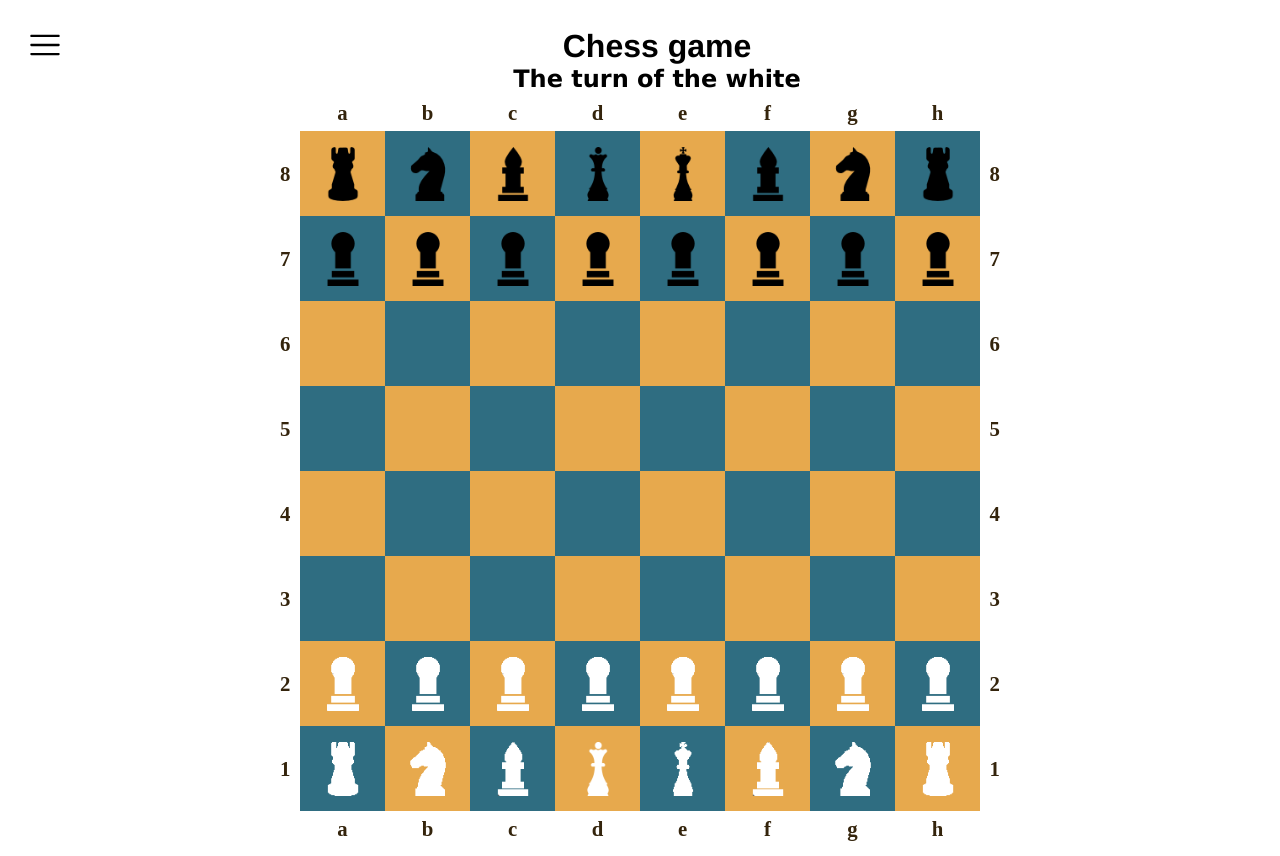
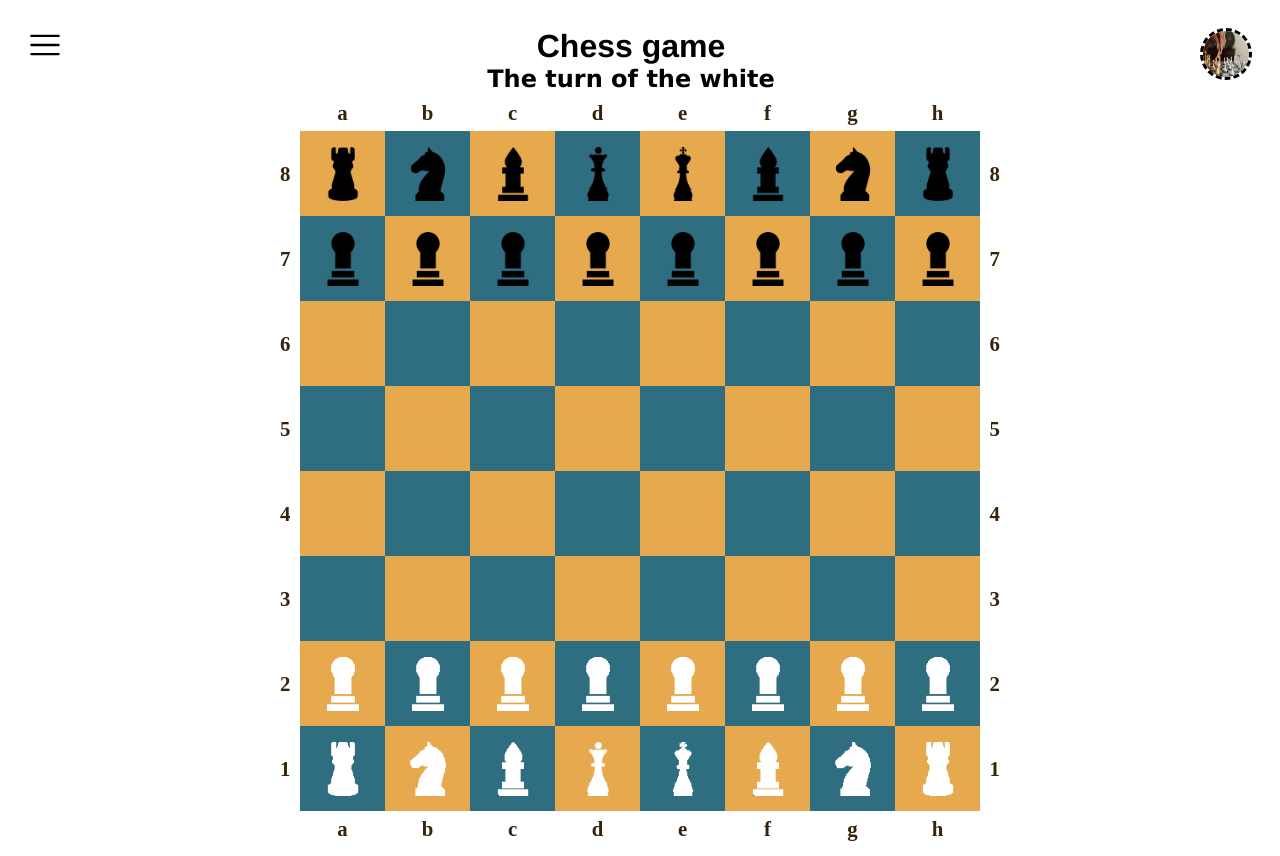
Before and after one commit to Segnities/chess-game, a React (Vite) app: page / in a window 1280 px wide. Built offline with nearby package versions, Linux system fonts and the light colour scheme.

Commit message:
Right menu lost figures

```diff
--- a/src/App.css
+++ b/src/App.css
@@ -70,6 +70,18 @@ img.lost-figure-logo {
 }
 
 .left-menu__hamburger {
+    cursor: pointer;
+}
+
+.right-menu__image img {
+    width: 52px;
+    height: 52px;
+    border-radius: 50%;
+    border: 3px dashed #000;
+}
+
+.right-menu__image img:hover {
+    animation: borderRoll 150ms infinite ease-in;
     cursor: pointer;
 }
 
@@ -268,3 +280,11 @@ img.lost-figure-logo {
         height: 46px;
     }
 }
+
+@keyframes borderRoll {
+    from {
+        border: 3px dashed #000;
+    } to {
+        border: 2px solid #000;
+    }
+}
--- a/src/components/LeftMenu.tsx
+++ b/src/components/LeftMenu.tsx
@@ -1,5 +1,5 @@
 
-import { Drawer, Button } from "@mui/material";
+import { Drawer } from "@mui/material";
 import BoardModel from "../models/board-model";
 
 import { RxHamburgerMenu } from "react-icons/rx";
--- a/src/components/RightMenu.tsx
+++ b/src/components/RightMenu.tsx
@@ -1,4 +1,8 @@
 import BoardModel from "../models/board-model";
+
+import RightMenuImage from "../assets/img/chess-playing-hand.webp";
+import { Drawer } from "@mui/material";
+import LostFiguresMenu from "./LostFiguresMenu";
 
 interface RightMenuProps {
     board: BoardModel
@@ -7,9 +11,32 @@ interface RightMenuProps {
 }
 
 export default function RightMenu(props: RightMenuProps) {
+    const {
+        board,
+        rightDrawerOpen,
+        setRightDrawerOpen
+    } = props;
+
     return (
         <div>
-
+            <div className="right-menu__image">
+                <img
+                    src={RightMenuImage}
+                    alt=""
+                    onClick={() => setRightDrawerOpen(true)}
+                />
+                <Drawer
+                    anchor="right"
+                    open={props.rightDrawerOpen}
+                    onClose={() => setRightDrawerOpen(false)}
+                >
+                    <LostFiguresMenu
+                        board={board}
+                        setRightDrawerOpen={setRightDrawerOpen}
+                        rightDrawerOpen={rightDrawerOpen}
+                    />
+                </Drawer>
+            </div>
         </div>
     );
 }
```
Also changed, not shown: src/assets/img/chess-playing-hand.webp (added).
